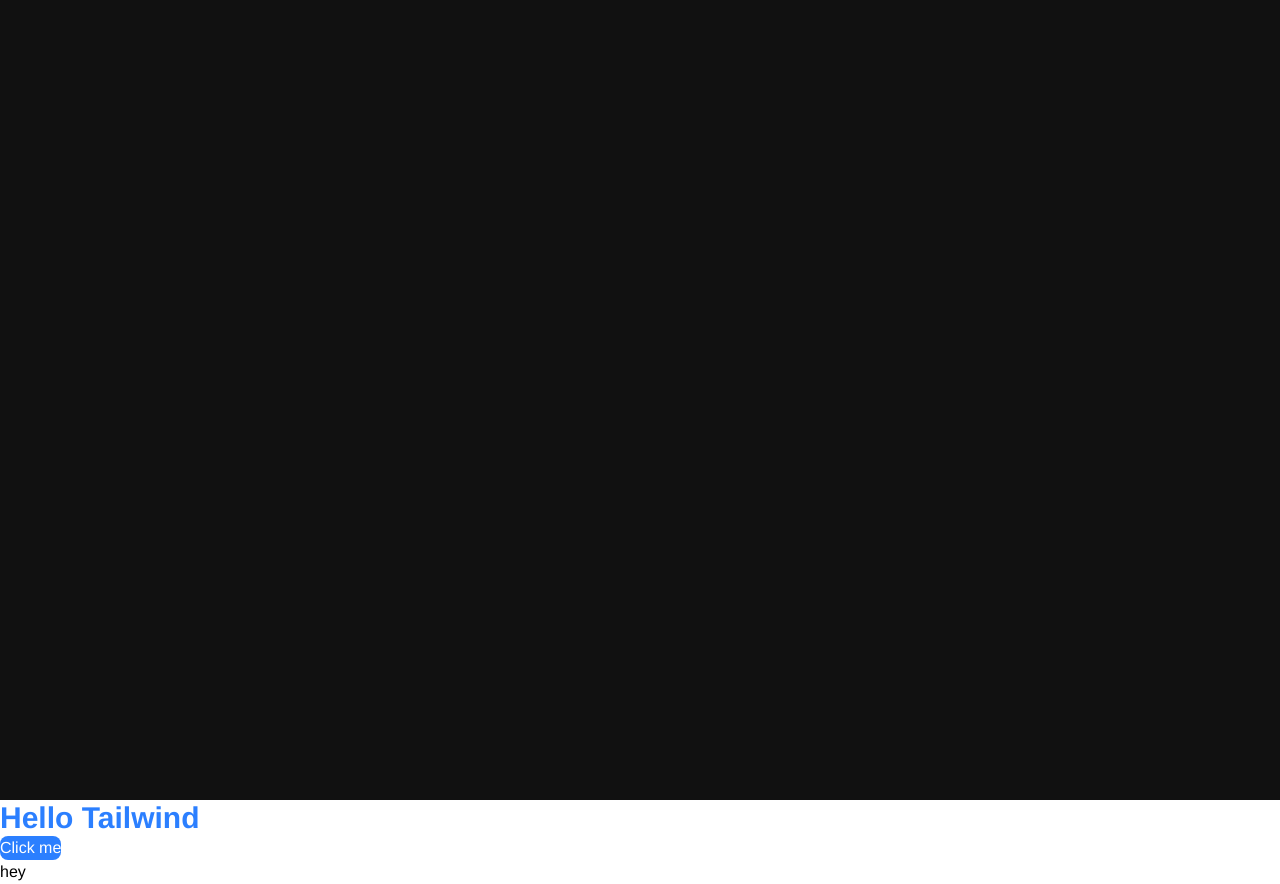
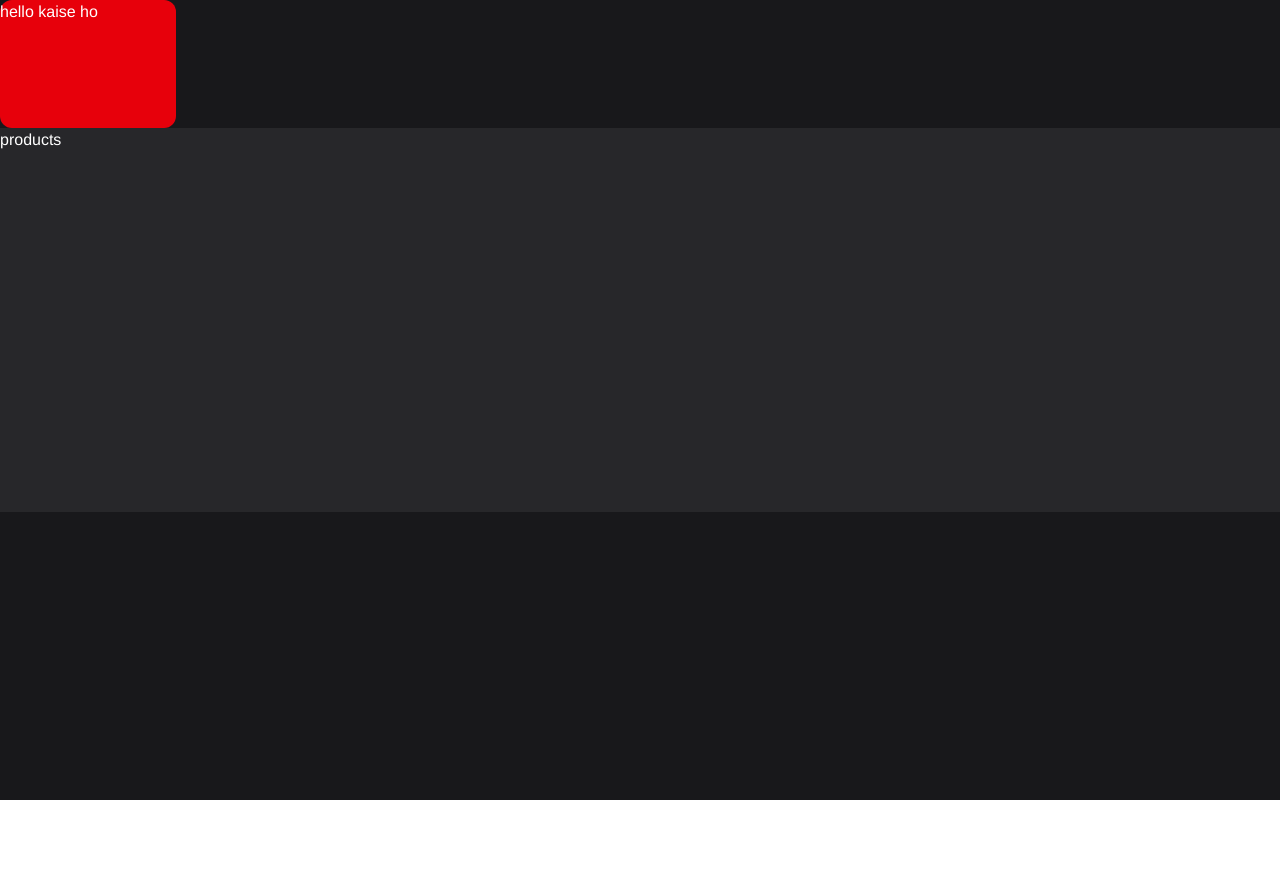
Before and after one commit to NutanShinde8926/master-class, a React (Vite) app: page / in a window 1280 px wide. After the commit the page ends 800 px from the top, so only its background shows below. Built offline with nearby package versions, Linux system fonts and the light colour scheme.

Commit message:
react master class

```diff
--- a/index.html
+++ b/index.html
@@ -4,11 +4,11 @@
     <meta charset="UTF-8" />
     <link rel="icon" type="image/svg+xml" href="/favicon.svg" />
     <meta name="viewport" content="width=device-width, initial-scale=1.0" />
+    <link href="/src/style.css" rel="stylesheet">
     <title>master-class</title>
   </head>
   <body>
     <div id="root"></div>
-    <div id="demo"></div>
     <script type="module" src="/src/main.jsx"></script>
   </body>
 </html>
--- a/src/App.jsx
+++ b/src/App.jsx
@@ -1,16 +1,16 @@
 import React from 'react'
+import Products from './Products'
 
 const App = () => {
   return (
-    <>
-   <div className="main"> </div>
-   <h1 className="text-3xl font-bold text-blue-500">Hello Tailwind</h1>
-   <button className="bg-blue-500 text-white px-4 py-2 rounded-lg hover:bg-blue-600">
-  Click me
-</button>
-     <h1>hey</h1>
+<div className='w-full h-screen bg-zinc-900 p-4'>
+  <div className='w-44 h-32 rounded-xl bg-red-600 p-3 text-white'>
+    <h3>hello kaise ho</h3>
+  </div>
+  <Products />
+</div>
 
-   </>
+
   )
 }
 
--- /dev/null
+++ b/src/Products.jsx
@@ -0,0 +1,14 @@
+import React from 'react'
+
+const Products = () => {
+  return (
+    <div className='text-white'>
+        <div className='w-full h-96 bg-zinc-800'>
+            <h1>products</h1>
+        </div>
+
+    </div>
+  )
+}
+
+export default Products
```
